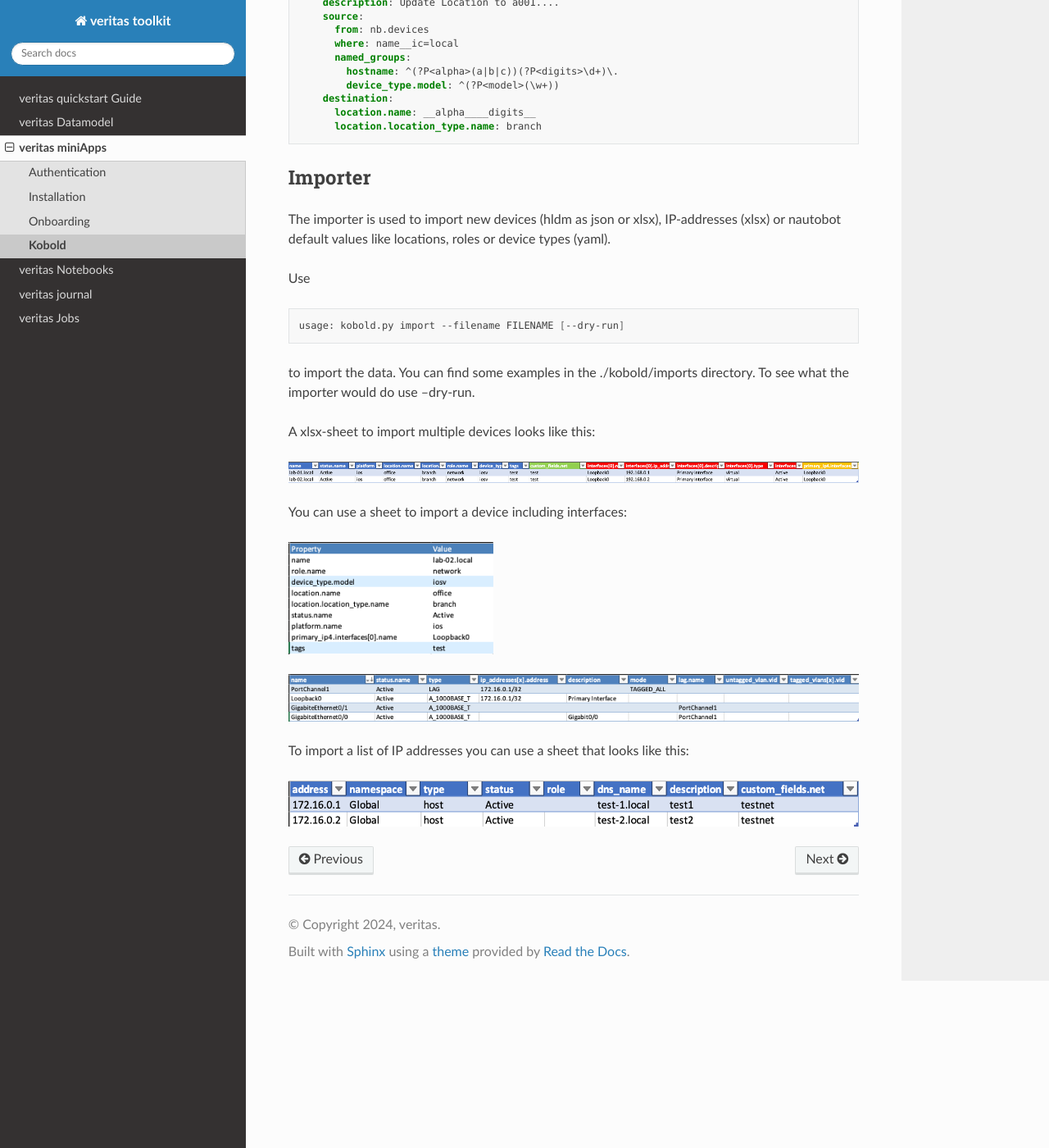
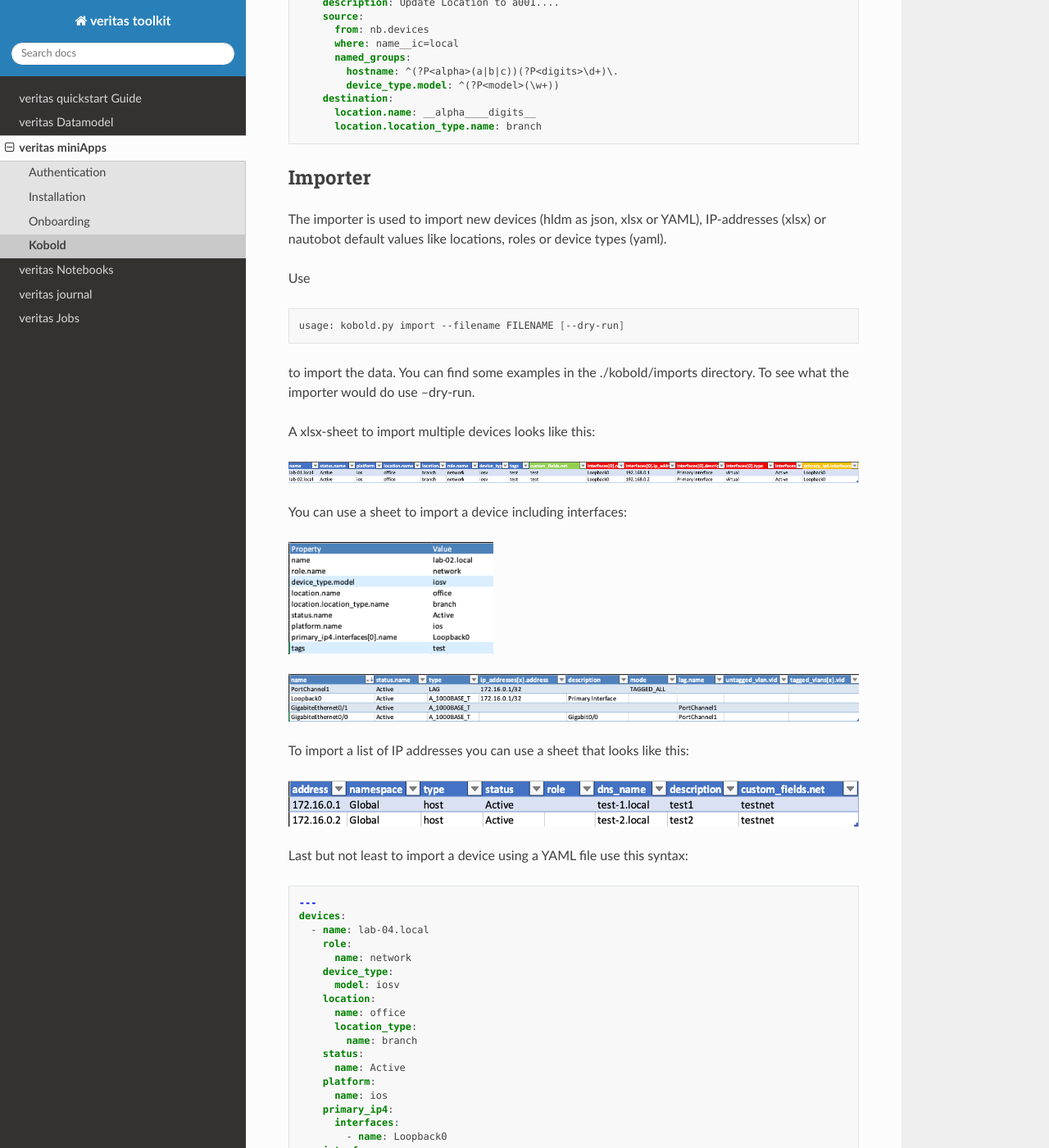
Before and after one commit to veritas-sot/miniApps, a Sphinx documentation site: the page built from docs/miniApps/kobold.rst, in a window 1280 px wide and 1400 px high, scrolled down 7960 px. Shown: the whole window at 82% size. Built offline with Sphinx 7.4.7 and the Read the Docs theme 2.0.0, drawn with Linux system fonts in a browser that asks for light colours; some of the changed text lies outside the part shown.

Commit message:
import device using YAML

```diff
--- a/docs/miniApps/kobold.rst
+++ b/docs/miniApps/kobold.rst
@@ -406,7 +406,7 @@ Another example illustrates how to transform the location.
 
 Importer
 ********
-The importer is used to import new devices (hldm as json or xlsx),
+The importer is used to import new devices (hldm as json, xlsx or YAML),
 IP-addresses (xlsx) or nautobot default values like locations, roles or device types (yaml).
 
 Use
@@ -439,3 +439,33 @@ To import a list of IP addresses you can use a sheet that looks like this:
 .. image:: ./import_ipaddresses.png
   :width: 700
   :alt: Import IP addresses
+
+Last but not least to import a device using a YAML file use this syntax:
+
+.. code-block:: yaml
+
+      ---
+      devices:
+        - name: lab-04.local
+          role:
+            name: network
+          device_type:
+            model: iosv
+          location:
+            name: office
+            location_type:
+              name: branch
+          status:
+            name: Active
+          platform:
+            name: ios
+          primary_ip4:
+            interfaces:
+              - name: Loopback0
+          interfaces:
+            - name: Loopback0
+              type: virtual
+              status:
+                name: Active
+              ip_addresses:
+                - address: 192.168.0.1/32
```
